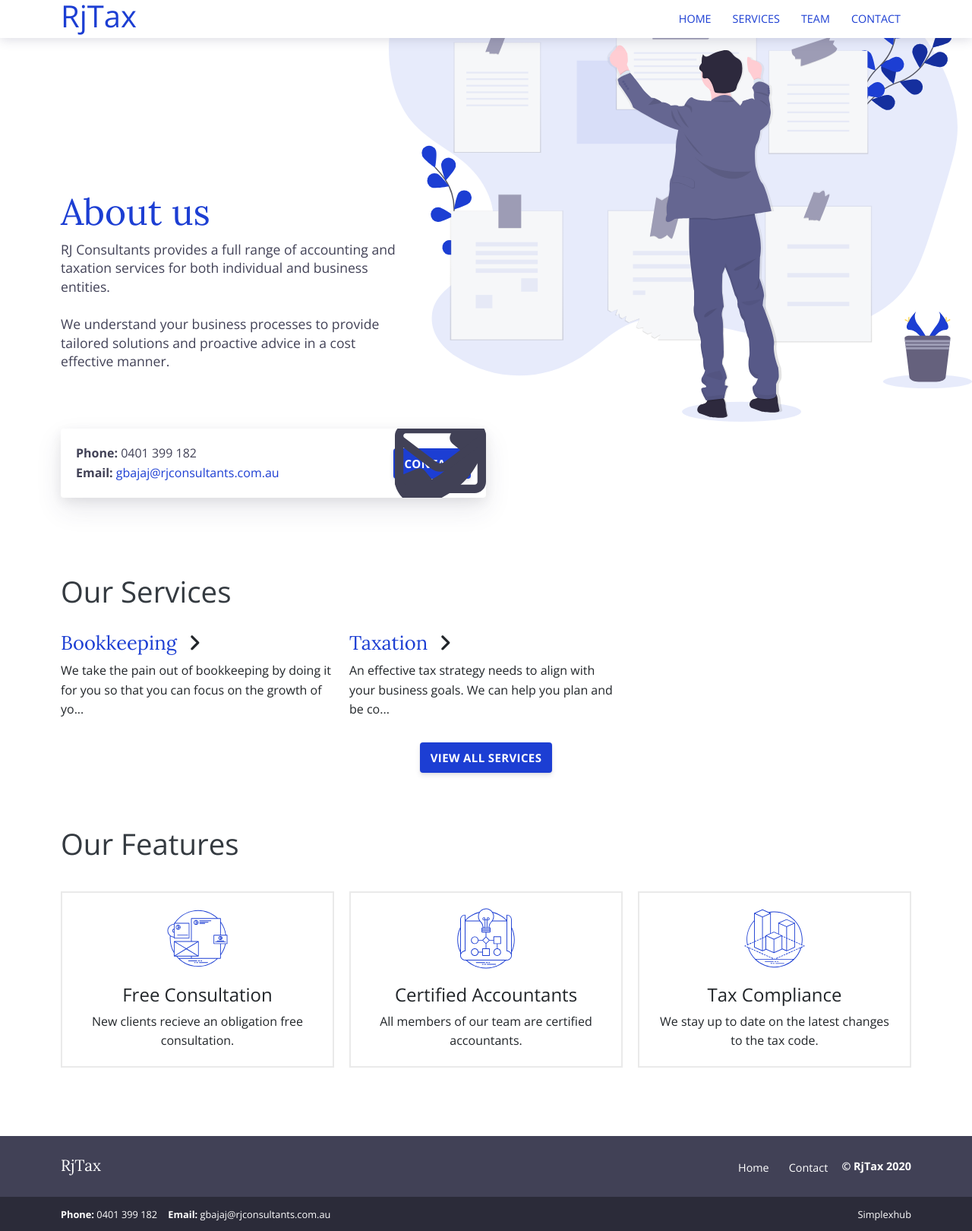
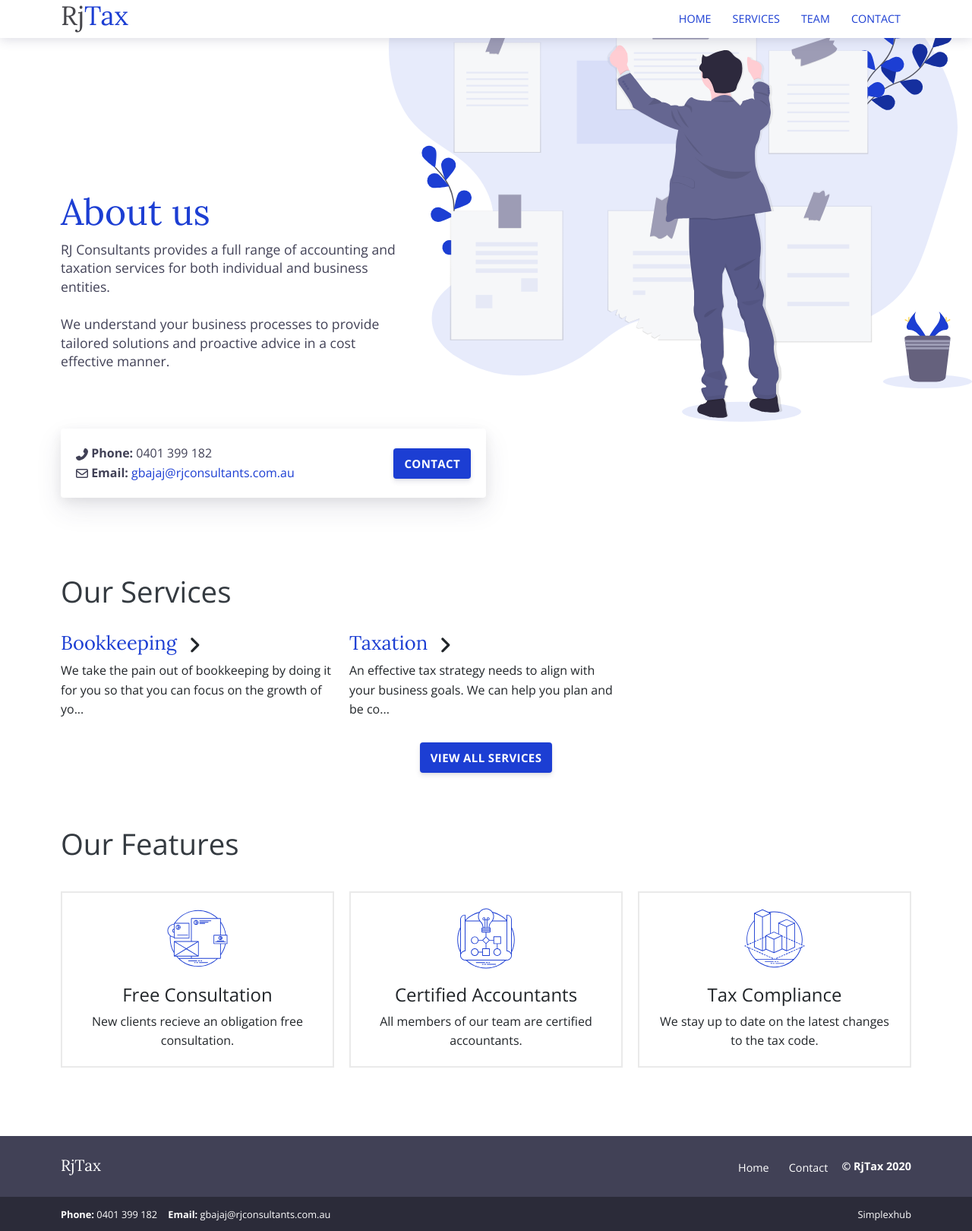
Before and after one commit to raisulsh2020/raisul-sh2020.github.io, a Jekyll site: the page built from index.html, in a window 1280 px wide. Shown: the whole page at 76% size. Built offline with Jekyll 4.4.1, drawn with Linux system fonts in a browser that asks for light colours; nearby versions of some CDN libraries; library files that are not in the unit come from our copies.

Commit message:
Style added

```diff
--- a/assets/css/style.scss
+++ b/assets/css/style.scss
@@ -98,3 +98,58 @@
 //     }
 //   }
 // }
+
+ul{
+    list-style-type: none;
+}
+
+.page-home .call svg {
+    position: relative;
+    width: 1rem;
+    height: 1rem;
+    bottom: 0;
+}
+
+.svg-inline--fa {
+    vertical-align: middle;
+}
+
+.content a {
+    text-decoration: none;
+}
+
+.content a:hover {
+    text-decoration: underline;
+}
+
+.logo a {
+    text-decoration: none;
+    font-family: "Lora", "Helvetica Neue", Arial, sans-serif, -apple-system;
+    color: #45454a;
+}
+
+.logo a h1 {
+    font-size: 35px;
+}
+
+.logo a h1 span {
+    color: #1c3ed3;
+    font-size: 35px;
+}
+
+// .intro {
+//     padding-top: 275px;
+// }
+
+@media
+only screen and (max-width: 760px),
+(min-device-width: 380px) and (max-device-width: 760px) {
+    .intro {
+        padding-top: 275px;
+    }
+
+    .intro-small {
+        padding-top: 100px;
+        padding-bottom: 30px;
+    }
+  }
```
